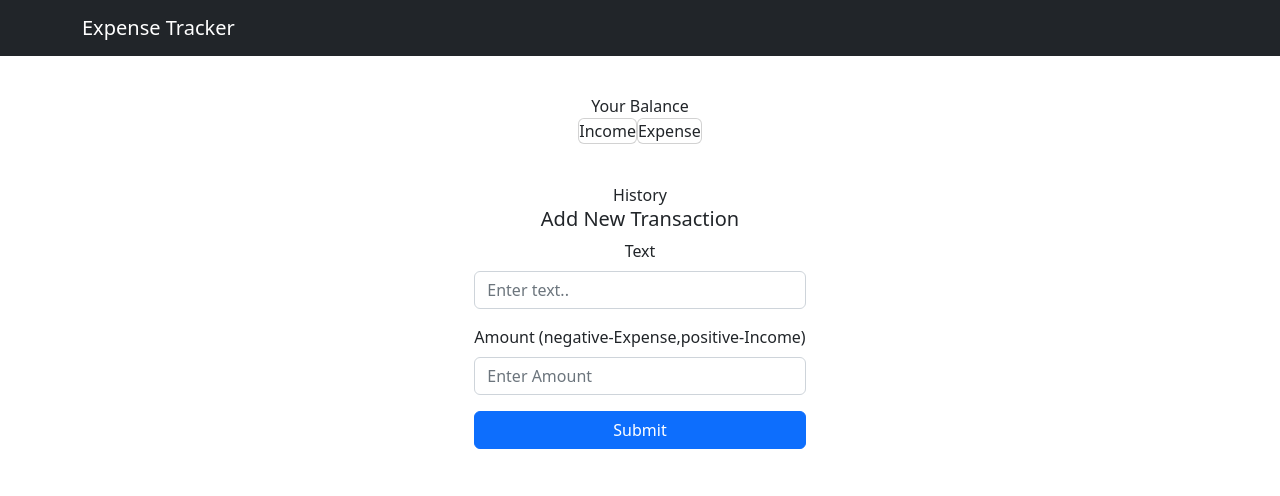
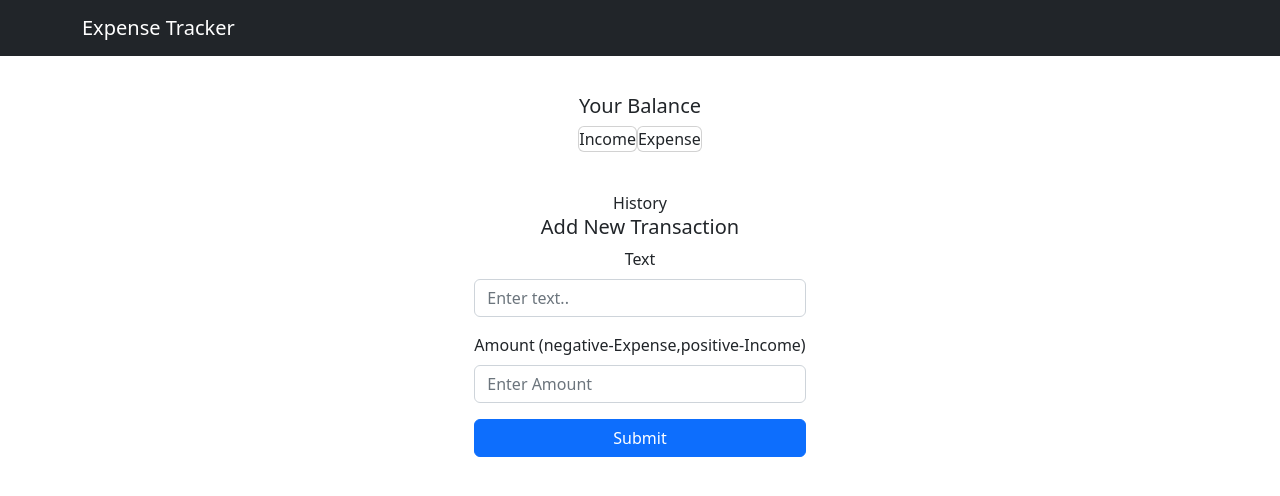
Before and after one commit to aswathyeg/react-expense-tracker, a React (Create React App) app: page / in a window 1280 px wide. Shown: the top 496 px of the page. Built offline with nearby package versions, Linux system fonts and the light colour scheme.

Commit message:
added heading

```diff
--- a/src/components/Balance.js
+++ b/src/components/Balance.js
@@ -1,7 +1,11 @@
 import React from "react";
 
 const Balance = () => {
-  return <div>Your Balance</div>;
+  return (
+    <div>
+      <h5>Your Balance</h5>
+    </div>
+  );
 };
 
 export default Balance;
```
